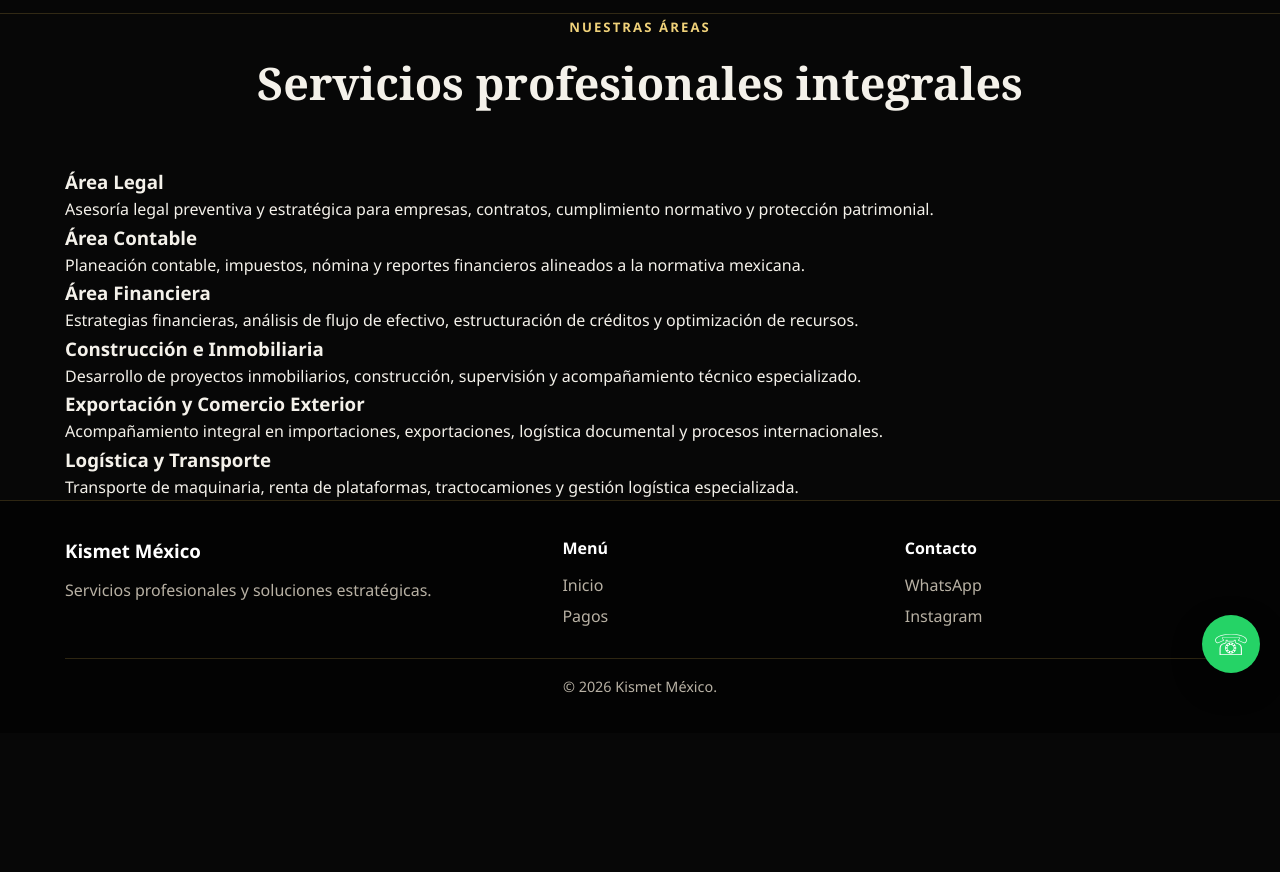
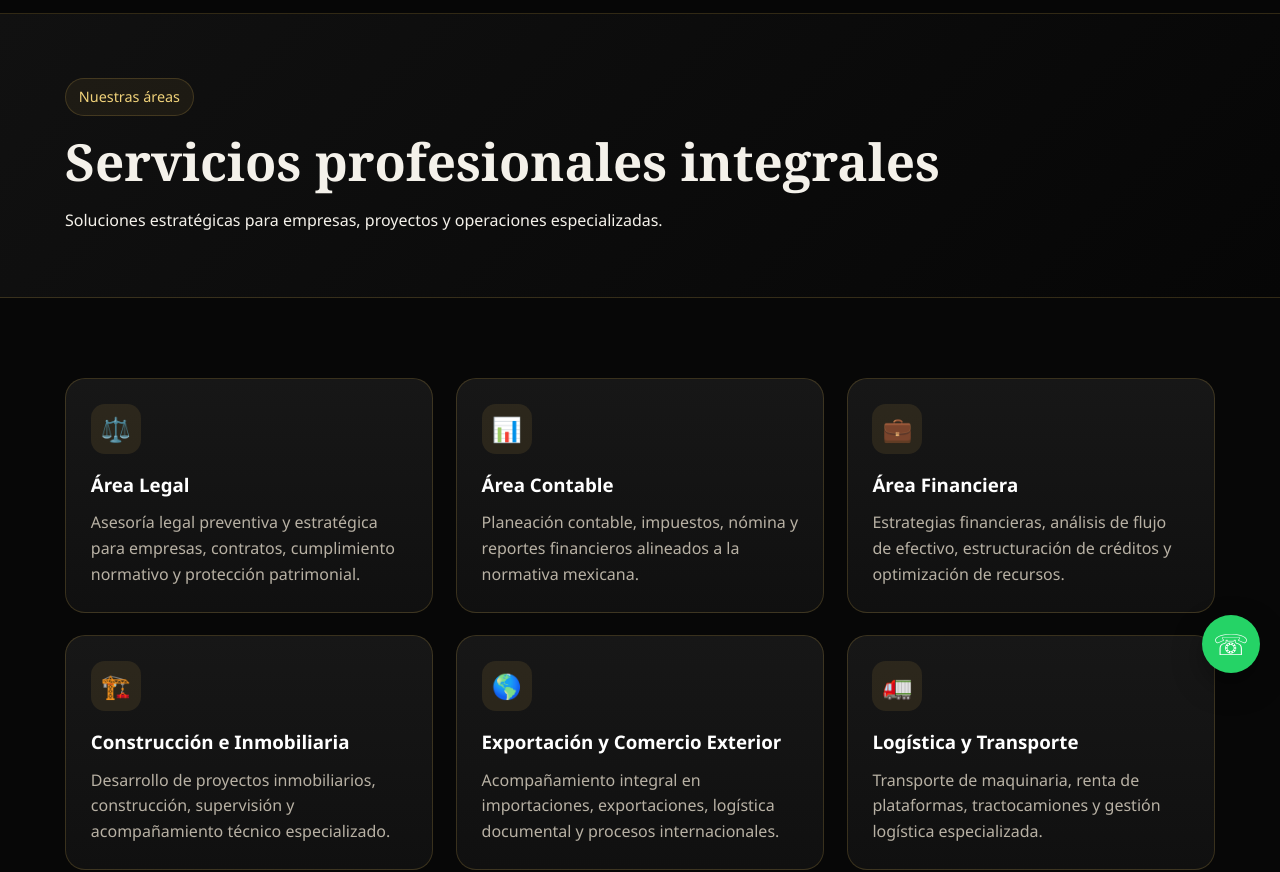
Before and after one commit to aliceka12/kismet-web, a plain HTML site: page servicios.html in a window 1280 px wide. Shown: the part 107-979 px from the top of the page. Before the commit the page ends 840 px from the top, so only its background shows below. Drawn offline with Linux system fonts and the light colour scheme.

Commit message:
modificacion2
se agrego las targetas

```diff
--- a/servicios.html
+++ b/servicios.html
@@ -1,68 +1,55 @@
 <!DOCTYPE html><html lang="es"><head><meta charset="UTF-8"><meta name="viewport" content="width=device-width, initial-scale=1.0"><title>Servicios | Kismet México</title><link rel="icon" type="image/svg+xml" href="assets/img/favicon.svg"><link rel="stylesheet" href="assets/css/styles.css"></head><body>
 <div class="topbar"><div class="container"><span>Servicios especializados</span><span>📞 229 205 5659</span></div></div>
 <header class="navbar"><div class="container nav-content"><a class="logo" href="index.html"><span class="logo-mark">K</span><span>Kismet México<small>Soluciones integrales</small></span></a><button class="menu-toggle">☰</button><nav class="nav-links"><a href="index.html">Inicio</a><a href="quienes-somos.html">Quiénes somos</a><a class="active" href="servicios.html">Servicios</a><a href="pagos.html">Pagos</a><a href="contacto.html">Contacto</a></nav></div></header>
-<section class="services-page">
+<section class="page-header">
+  <div class="container">
+    <span class="badge">Nuestras áreas</span>
+    <h1>Servicios profesionales integrales</h1>
+    <p>Soluciones estratégicas para empresas, proyectos y operaciones especializadas.</p>
+  </div>
+</section>
 
-    <div class="container">
+<section class="section">
+  <div class="container">
+    <div class="grid grid-3">
 
-        <div class="section-title">
-            <span>Nuestras áreas</span>
-            <h2>Servicios profesionales integrales</h2>
-        </div>
+      <article class="card">
+        <div class="card-icon">⚖️</div>
+        <h3>Área Legal</h3>
+        <p>Asesoría legal preventiva y estratégica para empresas, contratos, cumplimiento normativo y protección patrimonial.</p>
+      </article>
 
-        <div class="services-grid">
+      <article class="card">
+        <div class="card-icon">📊</div>
+        <h3>Área Contable</h3>
+        <p>Planeación contable, impuestos, nómina y reportes financieros alineados a la normativa mexicana.</p>
+      </article>
 
-            <div class="service-card">
-                <h3>Área Legal</h3>
-                <p>
-                    Asesoría legal preventiva y estratégica para empresas,
-                    contratos, cumplimiento normativo y protección patrimonial.
-                </p>
-            </div>
+      <article class="card">
+        <div class="card-icon">💼</div>
+        <h3>Área Financiera</h3>
+        <p>Estrategias financieras, análisis de flujo de efectivo, estructuración de créditos y optimización de recursos.</p>
+      </article>
 
-            <div class="service-card">
-                <h3>Área Contable</h3>
-                <p>
-                    Planeación contable, impuestos, nómina y reportes financieros
-                    alineados a la normativa mexicana.
-                </p>
-            </div>
+      <article class="card">
+        <div class="card-icon">🏗️</div>
+        <h3>Construcción e Inmobiliaria</h3>
+        <p>Desarrollo de proyectos inmobiliarios, construcción, supervisión y acompañamiento técnico especializado.</p>
+      </article>
 
-            <div class="service-card">
-                <h3>Área Financiera</h3>
-                <p>
-                    Estrategias financieras, análisis de flujo de efectivo,
-                    estructuración de créditos y optimización de recursos.
-                </p>
-            </div>
+      <article class="card">
+        <div class="card-icon">🌎</div>
+        <h3>Exportación y Comercio Exterior</h3>
+        <p>Acompañamiento integral en importaciones, exportaciones, logística documental y procesos internacionales.</p>
+      </article>
 
-            <div class="service-card">
-                <h3>Construcción e Inmobiliaria</h3>
-                <p>
-                    Desarrollo de proyectos inmobiliarios, construcción,
-                    supervisión y acompañamiento técnico especializado.
-                </p>
-            </div>
-
-            <div class="service-card">
-                <h3>Exportación y Comercio Exterior</h3>
-                <p>
-                    Acompañamiento integral en importaciones, exportaciones,
-                    logística documental y procesos internacionales.
-                </p>
-            </div>
-
-            <div class="service-card">
-                <h3>Logística y Transporte</h3>
-                <p>
-                    Transporte de maquinaria, renta de plataformas,
-                    tractocamiones y gestión logística especializada.
-                </p>
-            </div>
-
-        </div>
+      <article class="card">
+        <div class="card-icon">🚛</div>
+        <h3>Logística y Transporte</h3>
+        <p>Transporte de maquinaria, renta de plataformas, tractocamiones y gestión logística especializada.</p>
+      </article>
 
     </div>
-
+  </div>
 </section>
 <footer class="footer"><div class="container footer-grid"><div><h3>Kismet México</h3><p>Servicios profesionales y soluciones estratégicas.</p></div><div><h4>Menú</h4><a href="index.html">Inicio</a><a href="pagos.html">Pagos</a></div><div><h4>Contacto</h4><a href="https://wa.me/522292055659" target="_blank">WhatsApp</a><a href="https://www.instagram.com/kismet.mexico" target="_blank">Instagram</a></div></div><div class="container footer-bottom">© <span id="year"></span> Kismet México.</div></footer><a class="whatsapp-float" href="https://wa.me/522292055659" target="_blank">☏</a><script src="assets/js/main.js"></script></body></html>
```
